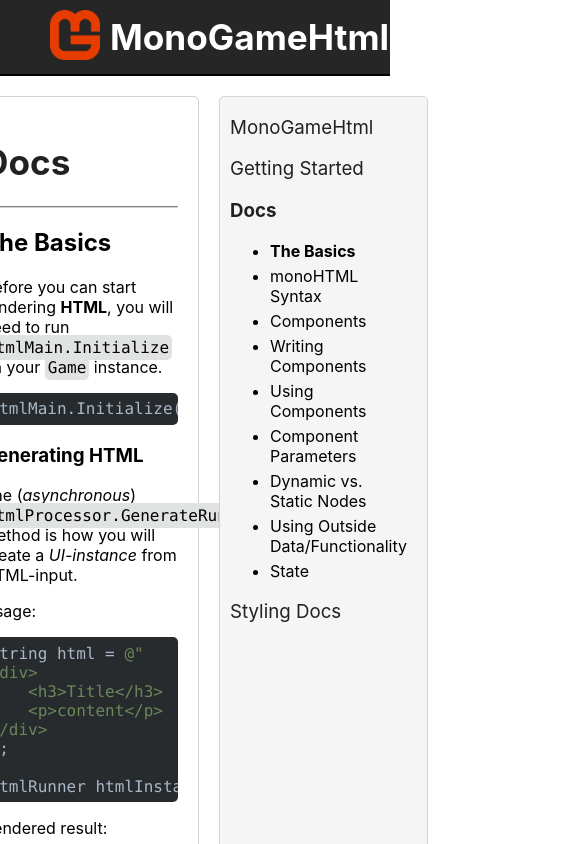
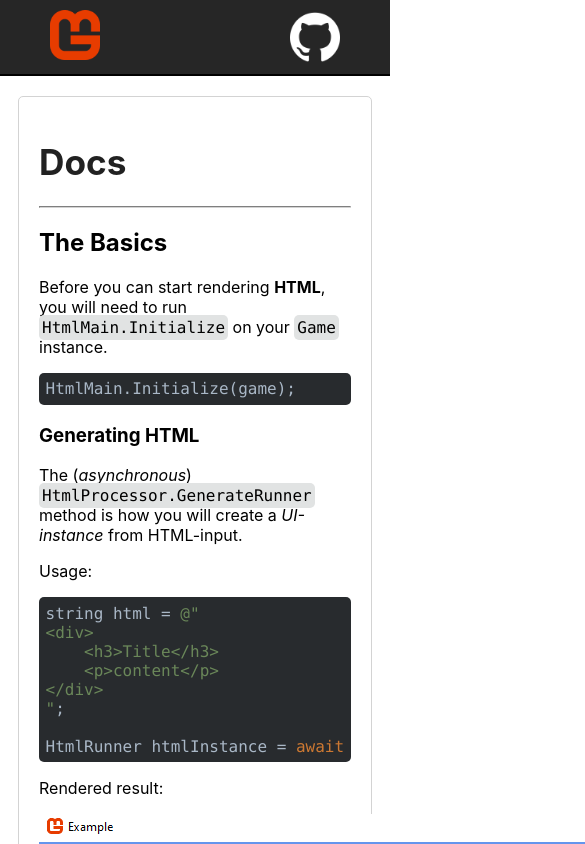
Before and after one commit to TobySalusky/MonoGameHtmlDocs, a React (Create React App) app: page /#/docs in a window 390 px wide. Shown: the top 844 px of the page, 585 px wide, since content can reach past the window. Built offline with nearby package versions, Linux system fonts and the light colour scheme.

Commit message:
media queries

```diff
--- a/package.json
+++ b/package.json
@@ -15,6 +15,7 @@
     "react": "^17.0.2",
     "react-dom": "^17.0.2",
     "react-markdown": "^7.0.1",
+    "react-responsive": "^9.0.0-beta.4",
     "react-router-dom": "^5.3.0",
     "react-scripts": "4.0.3",
     "react-syntax-highlighter": "^15.4.4",
--- a/src/components/NavBar.tsx
+++ b/src/components/NavBar.tsx
@@ -1,7 +1,12 @@
 import React from "react";
 import {whiteFilter} from "../util/Util";
+import {useMediaQuery} from "react-responsive";
 
 export const NavBar: React.FC = () => {
+
+    const displayText = useMediaQuery({ minWidth: 700 });
+    const displayTitle = useMediaQuery({ minWidth: 600 });
+
     return (
         <div className='NavBar'>
             <div className='NavBarContent'>
@@ -9,11 +14,11 @@
                     <a href="https://www.monogame.net/">
                         <img src="/MonoGameHtmlDocs/images/MonoGameLogo.png" alt="monogame" className='NavBarLogo'/>
                     </a>
-                    <h1>MonoGameHtml</h1>
+                    {displayTitle && <h1>MonoGameHtml</h1>}
                 </span>
                     <a href="https://github.com/TobySalusky/MonoGameHtml">
                     <span className='InlineCenter'>
-                        <h2 style={{marginRight: 10}}>Github</h2>
+                        {displayText && <h2 style={{marginRight: 10}}>Github</h2>}
                         <img src="/MonoGameHtmlDocs/images/GithubLogo.png" alt="github" className='NavBarLogo' style={whiteFilter}/>
                     </span>
                     </a>
--- a/src/pages/ContentPage.tsx
+++ b/src/pages/ContentPage.tsx
@@ -6,8 +6,11 @@
 import React, {useEffect, useState} from "react";
 import remarkGfm from 'remark-gfm'
 import {NavBar} from "../components/NavBar";
+import { useMediaQuery } from 'react-responsive'
 
 export const ContentPage: React.FC<{page: string}> = ({page}) => {
+
+    const displaySidebar = useMediaQuery({ minWidth: 980 });
 
     const [markdown, setMarkdown] = useState<string>('awaiting content...');
 
@@ -18,7 +21,7 @@
         <div className='App'>
             <NavBar/>
             <span className='MarkdownAndMenuWrapper'>
-                <div className='MarkdownPane' id='MarkdownPane'>
+                <div className='MarkdownPane' style={{width: displaySidebar ? '50vw' : '80vw'}} id='MarkdownPane'>
                     <ReactMarkdown rehypePlugins={[rehypeRaw]} remarkPlugins={[remarkGfm]}
                         // @ts-ignore
                                    components={mdComps}
@@ -26,7 +29,7 @@
                         {markdown}
                     </ReactMarkdown>
                 </div>
-                <Menu page={restringSection(page)}/>
+                {displaySidebar && <Menu page={restringSection(page)}/>}
             </span>
             <ContactPane/>
         </div>
```
Also changed, not shown: public/markdown/docs.md (+2 -2 lines), 1 other file (tests, documents, lock files or other folders).
